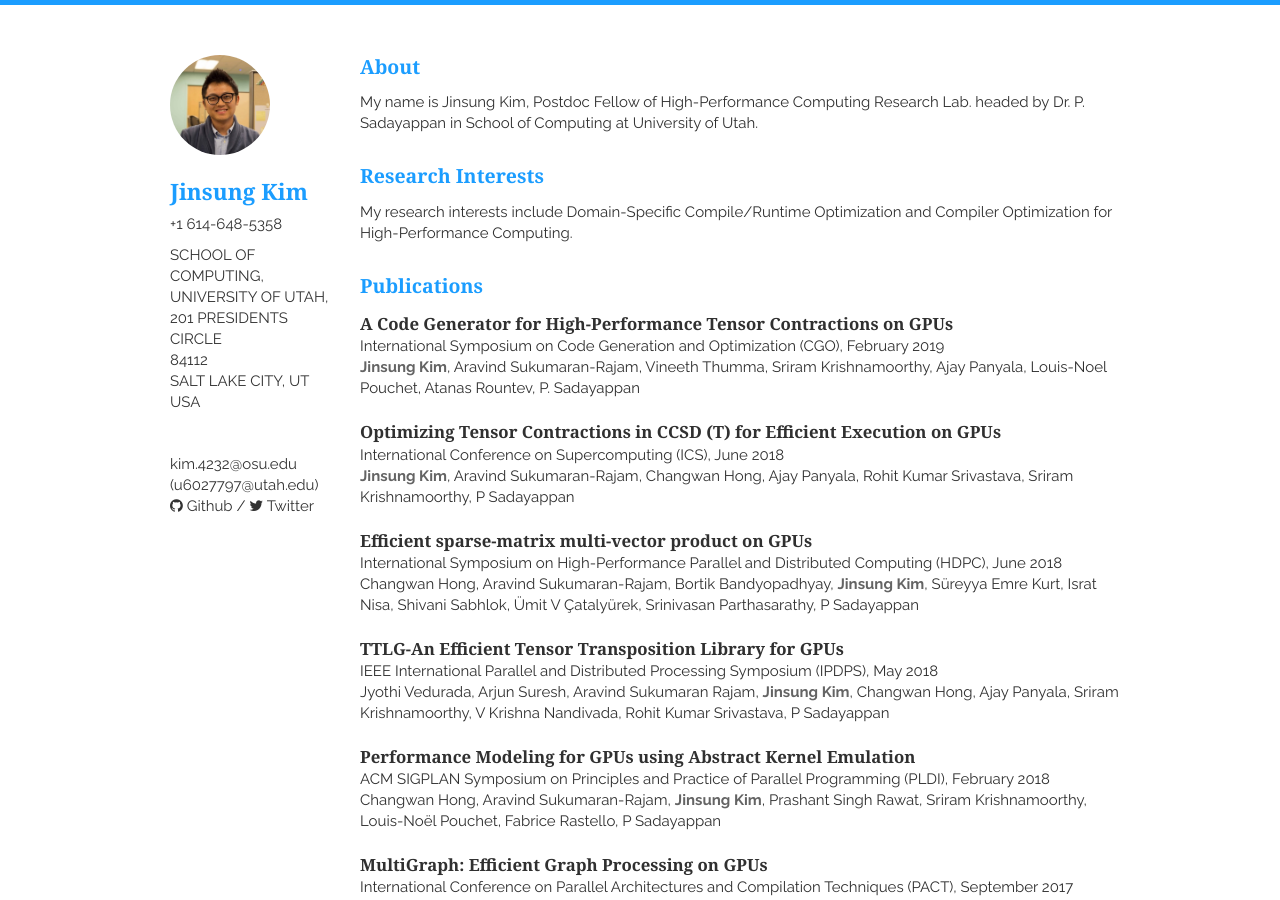
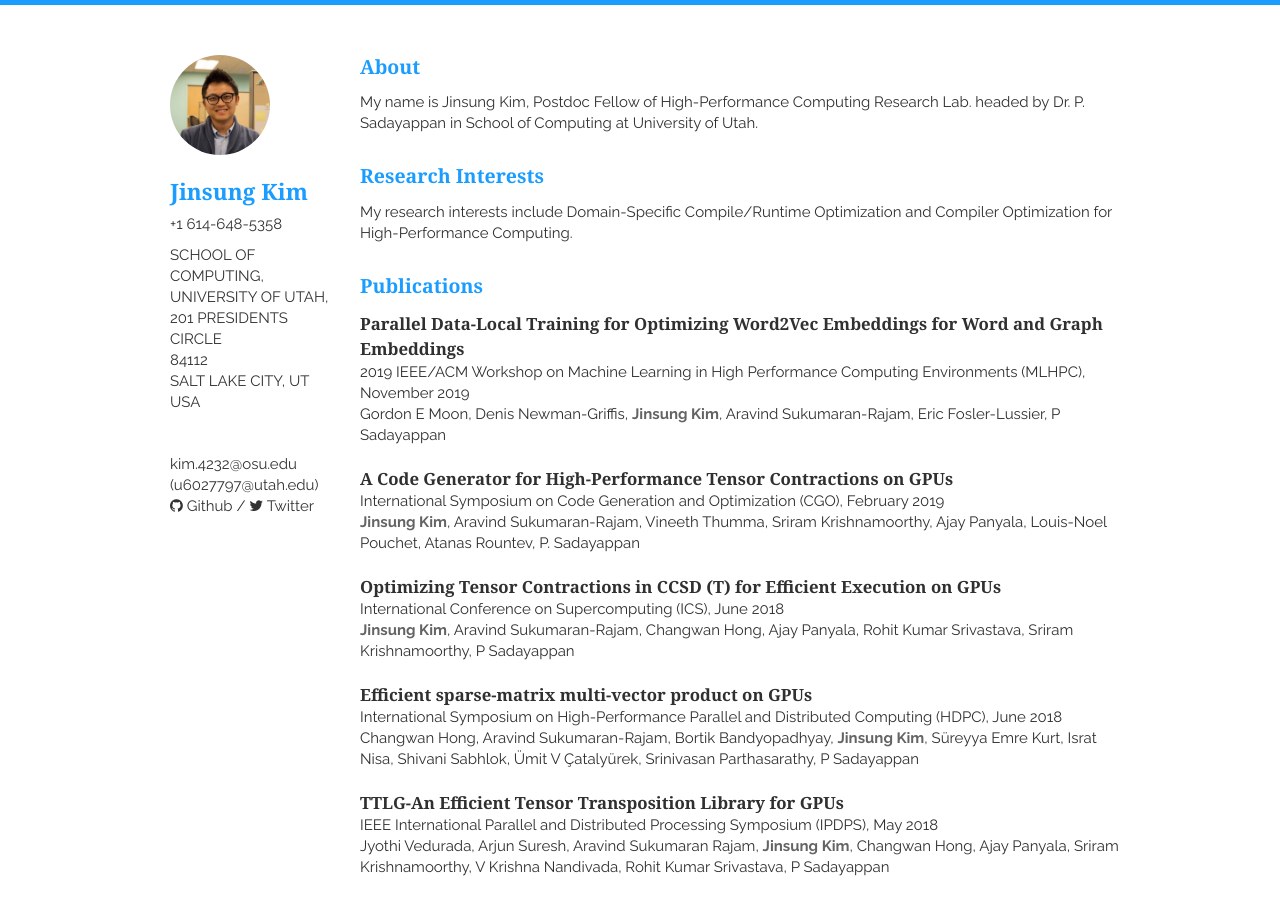
Before and after one commit to kimjsung/kimjsung.github.io, a Jekyll site: the page built from index.html, in a window 1280 px wide and 900 px high. Built offline with Jekyll 4.4.1, drawn with Linux system fonts in a browser that asks for light colours; nearby versions of some CDN libraries; the list of posts is cut into pages by our own code.

Commit message:
Update publications.html

```diff
--- a/_includes/publications.html
+++ b/_includes/publications.html
@@ -1,5 +1,12 @@
 <section class="thirteen columns">
     <h1>Publications</h1>
+     <article>
+        <header>
+            <h1>Parallel Data-Local Training for Optimizing Word2Vec Embeddings for Word and Graph Embeddings</h1>
+        </header>
+        <p>2019 IEEE/ACM Workshop on Machine Learning in High Performance Computing Environments (MLHPC), November 2019</p>
+        <p>Gordon E Moon, Denis Newman-Griffis, <em>Jinsung Kim</em>, Aravind Sukumaran-Rajam, Eric Fosler-Lussier, P Sadayappan</p>
+    </article>
 
     <article>
         <header>
```
